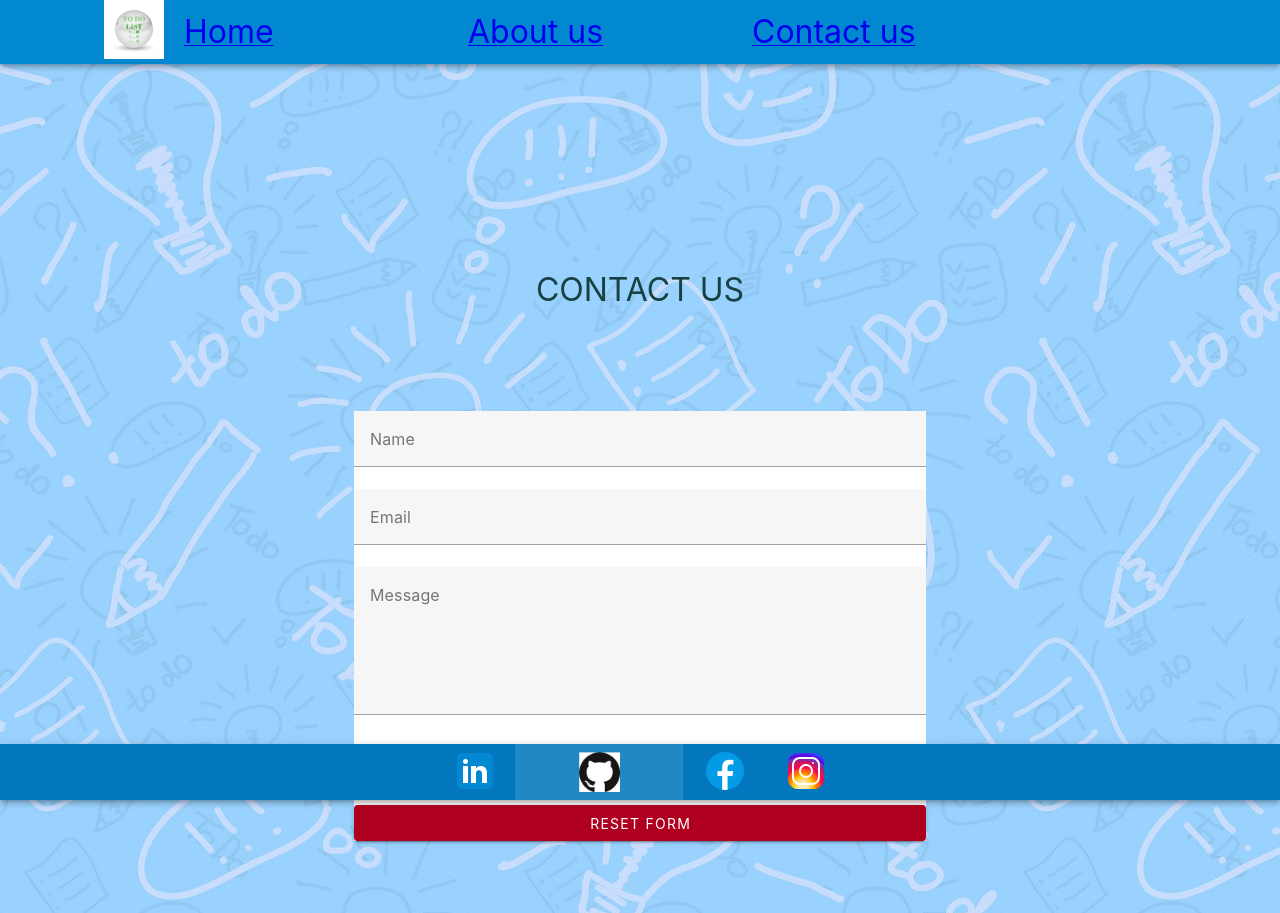
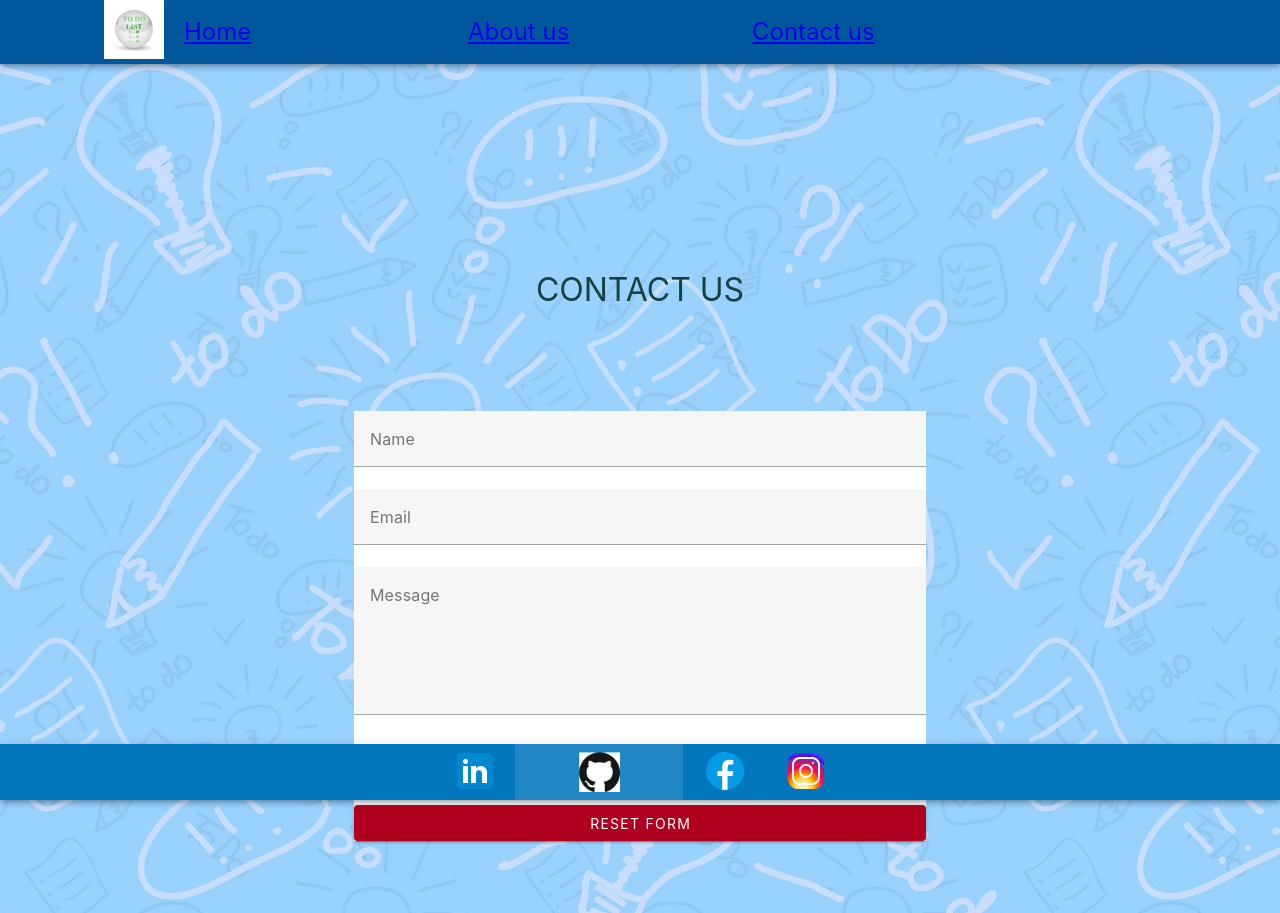
Before and after one commit to Marianna-Gl/todo-list, a Vue app: page /contact-us in a window 1280 px wide. Built offline with nearby package versions, Linux system fonts and the light colour scheme; no server answers; what vue-toast-notification would draw is missing.

Commit message:
changing  font sizes

```diff
--- a/src/components/Header/Header.vue
+++ b/src/components/Header/Header.vue
@@ -1,7 +1,7 @@
 <template>
   <v-card class="mx-auto" color="#01579B" max-width="448">
     <v-layout>
-      <v-app-bar color="#0288D1">
+      <v-app-bar color="#01579B">
         <template v-slot:image>
           <v-img
             gradient="(45deg, #efefef 25%, rgba(239, 239, 239, 0) 25%, rgba(239, 239, 239, 0) 75%, #efefef 75%, #efefef), linear-gradient(45deg, #efefef 25%, rgba(239, 239, 239, 0) 25%, rgba(239, 239, 239, 0) 75%, #efefef 75%, #efefef)"
@@ -30,13 +30,13 @@
 <script src="./header.js"></script>
 <style scoped>
 .home {
-  font-size: xx-large;
+  font-size: x-large;
 }
 .contact {
-  font-size: xx-large;
+  font-size: x-large;
 }
 .aboutUs {
-  font-size: xx-large;
+  font-size: x-large;
 }
 .todoLogo {
   width: 60px;
--- a/src/components/Task/Task.vue
+++ b/src/components/Task/Task.vue
@@ -54,16 +54,16 @@
   text-overflow: ellipsis;
   white-space: nowrap;
   overflow: hidden;
-  font-size: x-large;
+  font-size: larger;
 }
 .taskText {
-  font-size: x-large;
+  font-size: larger;
   margin-bottom: 20px;
 }
 .showText {
+  font-size: large;
+}
+.button {
   font-size: larger;
 }
-.button {
-  font-size: x-large;
-}
 </style>
--- a/src/components/pages/TodoList/TodoList.vue
+++ b/src/components/pages/TodoList/TodoList.vue
@@ -18,7 +18,7 @@
 
     <v-row align="center" justify="center">
       <v-col cols="auto">
-        <v-btn class="addTask" color="light-blue-darken-3" @click="toggleTaskModal"
+        <v-btn class="addTask" color="light-blue-darken-2" @click="toggleTaskModal"
           ><span color="">Add new task</span></v-btn
         >
       </v-col>
@@ -66,7 +66,7 @@
 
 .addTask {
   margin-top: 70px;
-  font-size: x-large;
+  font-size: larger;
 }
 @keyframes btn-animation {
   from {
```
